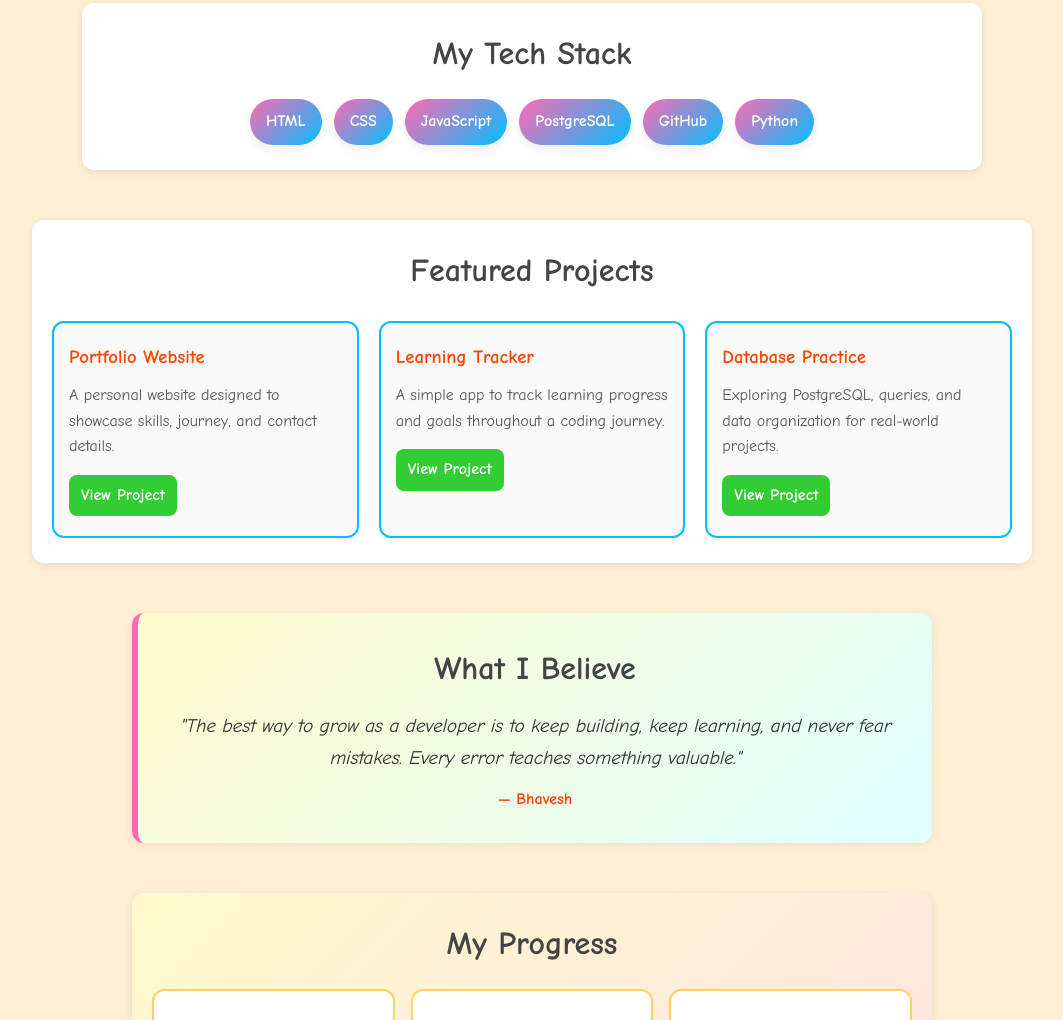
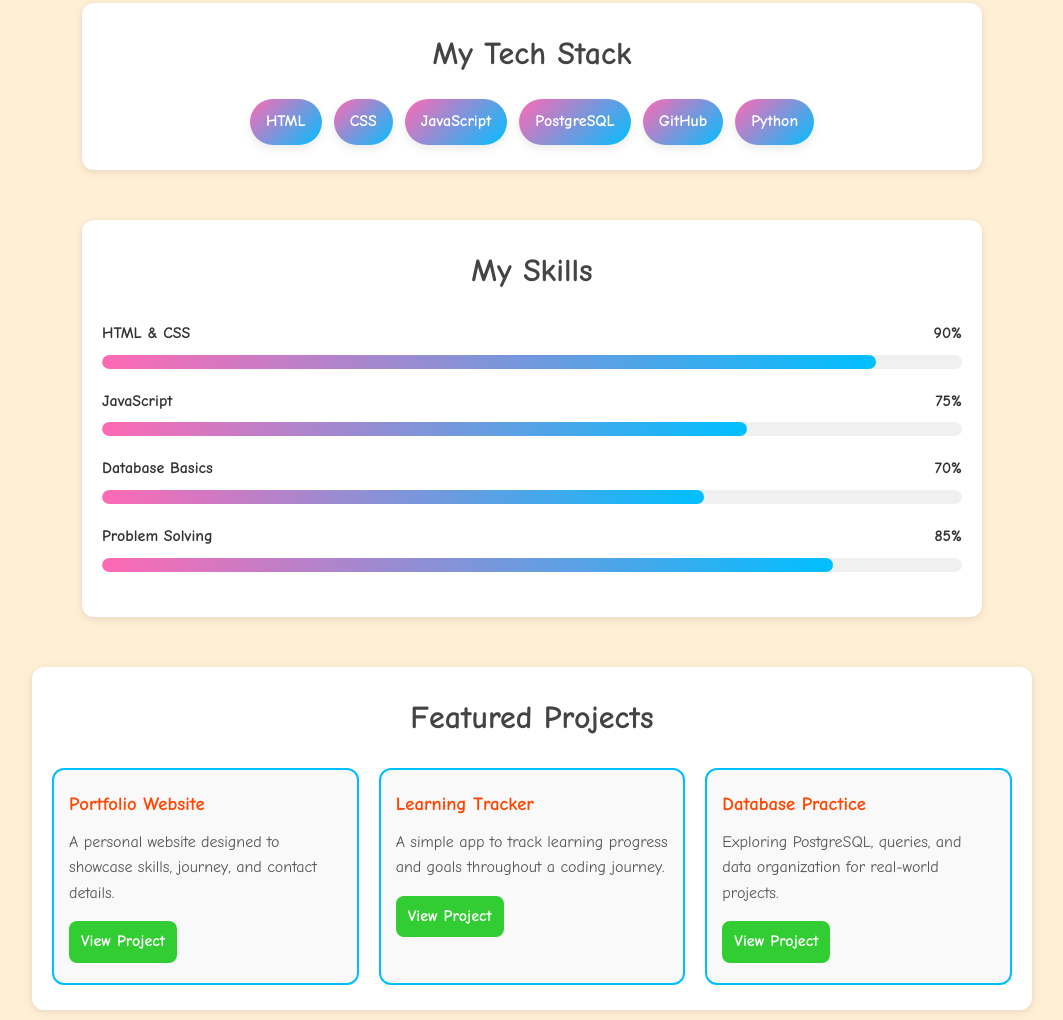
Before and after one commit to bhaveshbhavsar09/my-website, a plain HTML site: page index.html in a window 1280 px wide. Shown: the part 1174-2194 px from the top of the page, without its empty margins (108-1171 px from the left). Drawn offline with Linux system fonts and the light colour scheme.

Commit message:
added my skills section

```diff
--- a/index.html
+++ b/index.html
@@ -91,6 +91,39 @@
             <span>PostgreSQL</span>
             <span>GitHub</span>
             <span>Python</span>
+        </div>
+    </section>
+
+    <!-- Skills Section -->
+    <section class="skills">
+        <h2>My Skills</h2>
+        <div class="skill-item">
+            <div class="skill-label-row">
+                <span>HTML & CSS</span>
+                <span>90%</span>
+            </div>
+            <div class="skill-bar"><span style="width: 90%"></span></div>
+        </div>
+        <div class="skill-item">
+            <div class="skill-label-row">
+                <span>JavaScript</span>
+                <span>75%</span>
+            </div>
+            <div class="skill-bar"><span style="width: 75%"></span></div>
+        </div>
+        <div class="skill-item">
+            <div class="skill-label-row">
+                <span>Database Basics</span>
+                <span>70%</span>
+            </div>
+            <div class="skill-bar"><span style="width: 70%"></span></div>
+        </div>
+        <div class="skill-item">
+            <div class="skill-label-row">
+                <span>Problem Solving</span>
+                <span>85%</span>
+            </div>
+            <div class="skill-bar"><span style="width: 85%"></span></div>
         </div>
     </section>
 
--- a/style.css
+++ b/style.css
@@ -545,6 +545,49 @@ footer .btn {
     box-shadow: 0 4px 10px rgba(0,0,0,0.08);
 }
 
+.skills {
+    max-width: 900px;
+    margin: 50px auto;
+    padding: 25px 20px;
+    background: #fff;
+    border-radius: 12px;
+    box-shadow: 0 2px 8px rgba(0,0,0,0.1);
+}
+
+.skills h2 {
+    text-align: center;
+    margin-bottom: 25px;
+    color: #444;
+    font-size: 2rem;
+}
+
+.skill-item {
+    margin-bottom: 20px;
+}
+
+.skill-label-row {
+    display: flex;
+    justify-content: space-between;
+    margin-bottom: 8px;
+    font-weight: bold;
+    color: #333;
+}
+
+.skill-bar {
+    width: 100%;
+    height: 14px;
+    background: #f0f0f0;
+    border-radius: 999px;
+    overflow: hidden;
+}
+
+.skill-bar span {
+    display: block;
+    height: 100%;
+    border-radius: inherit;
+    background: linear-gradient(90deg, #ff69b4, #00bfff);
+}
+
 .projects {
     max-width: 1000px;
     margin: 50px auto;
```
